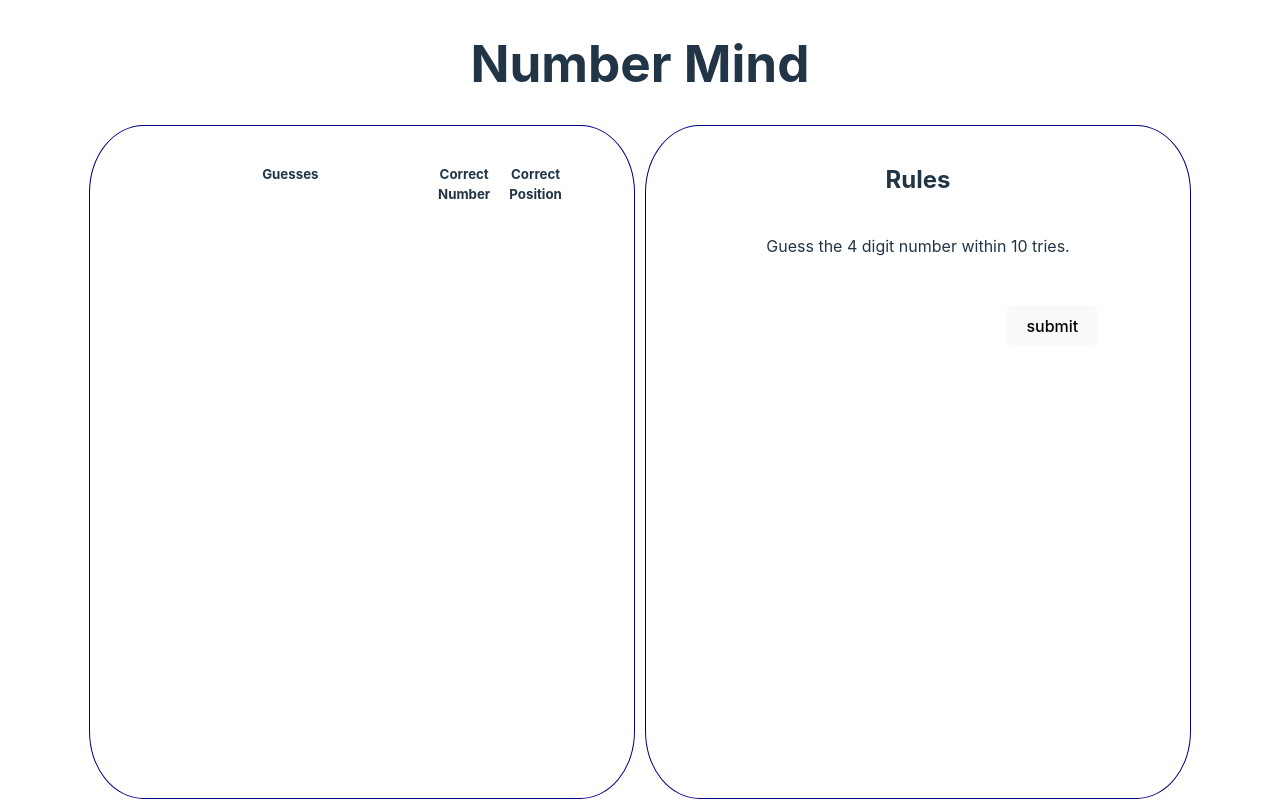
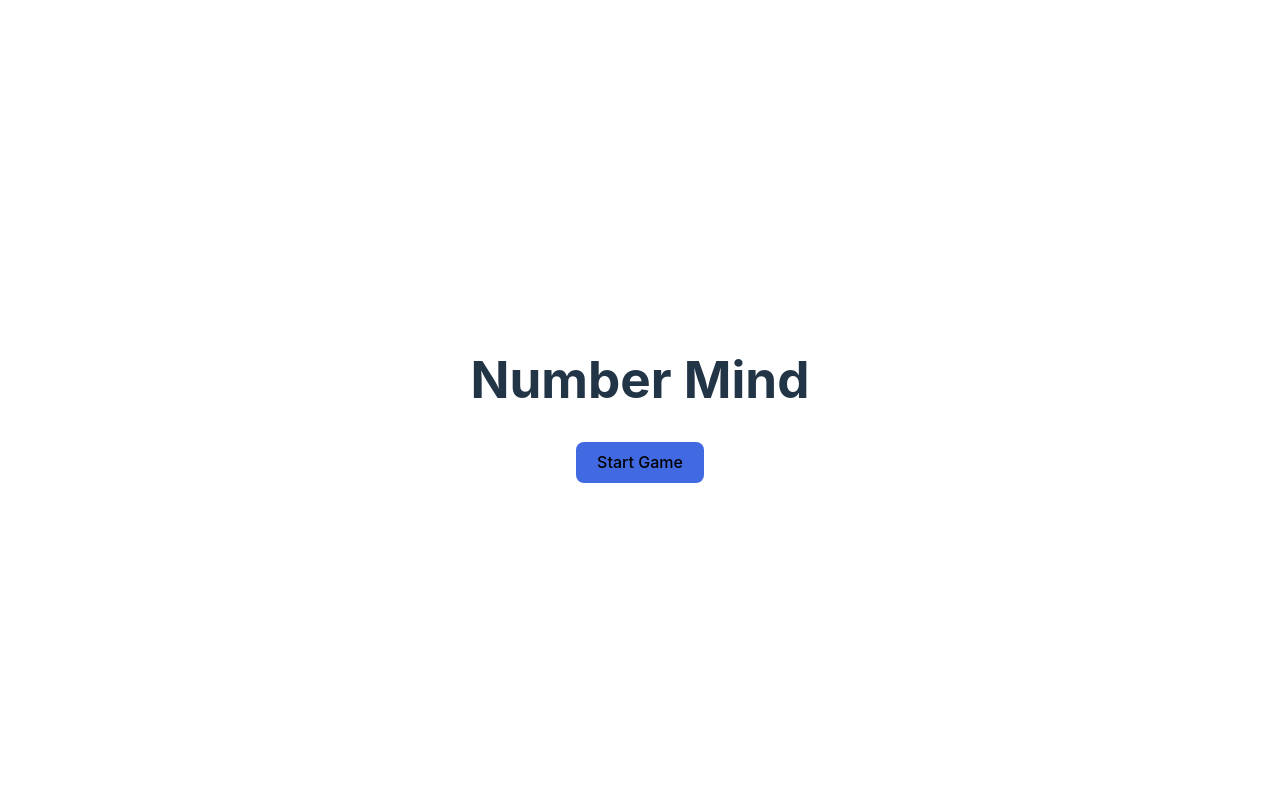
Before and after one commit to xwOOtx/numbermind, a React (Vite) app: page / in a window 1280 px wide. Built offline with nearby package versions, Linux system fonts and the light colour scheme.

Commit message:
added start button

```diff
--- a/src/App.css
+++ b/src/App.css
@@ -8,6 +8,12 @@
   display: grid;
   width: 100%;
   height: 100%;
+}
+
+.startButton {
+  justify-self: center;
+  width: 10%;
+  background-color:royalblue;
 }
 
 .content {
--- a/src/App.tsx
+++ b/src/App.tsx
@@ -5,12 +5,17 @@ import SubmitDisplay from './SubmitDisplay';
 import NumberLayout from './NumberLayout'
 
 function App() {
+  const [startGame, setStartGame] = useState(false);
   const [numberOfGuess, setNumberOfGuess] = useState(0);
   const [submittedAnswer, setSubmittedAnswer] = useState<number[][]>([])
+
+  const guesses = 10;
+  const answer: number[] = [];
 
   useEffect(() => {
     if (numberOfGuess == guesses ) {
       alert('Game Over!')
+      setStartGame(false);
       window.location.reload();
     }
   }, [numberOfGuess])
@@ -29,10 +34,6 @@ function App() {
     [submittedAnswer]
   );
 
-
-  const guesses = 10;
-  const answer: number[] = [];
-
   const randomAnswer = useMemo(() => {
     for (let i=0; i< 4; i++) {
       answer.push(Math.floor(Math.random()*10));
@@ -40,36 +41,26 @@ function App() {
     return answer;
   }, [])
 
+  const onStartGame = () => {
+    setStartGame(true);
+  }
 
   return (
     <div className='App'>
       <h1>Number Mind</h1>
-      <div className='content'>
+      {
+        startGame ?
+        <div className='content'>
         <GuessDisplay submittedAnswerList= { submittedAnswer }></GuessDisplay>
         <SubmitDisplay
           answer={ randomAnswer }
           onSubmittedAnswer={ submitAnswer }
           onAddGuess={ addGuess }></SubmitDisplay>
-      </div>
+        </div> :
+        <button className='startButton' onClick={onStartGame}>Start Game</button>
+      }
+
     </div>
-    // <div className="App">
-    //   <h1>Number Mind</h1>
-    //   <div className='title'>
-    //     <h2>Guesses</h2>
-    //     <h3>Correct Number</h3>
-    //     <h3>Correct Position</h3>
-    //   </div>
-    //   {
-    //     Array(guesses)
-    //       .fill(0)
-    //       .map((num, index) =>
-    //     <NumberLayout
-    //       key={index}
-    //       answer={randomAnswer}
-    //       addGuess={addGuess}></NumberLayout>
-    //   )
-    //   }
-    // </div>
   )
 }
 
```
